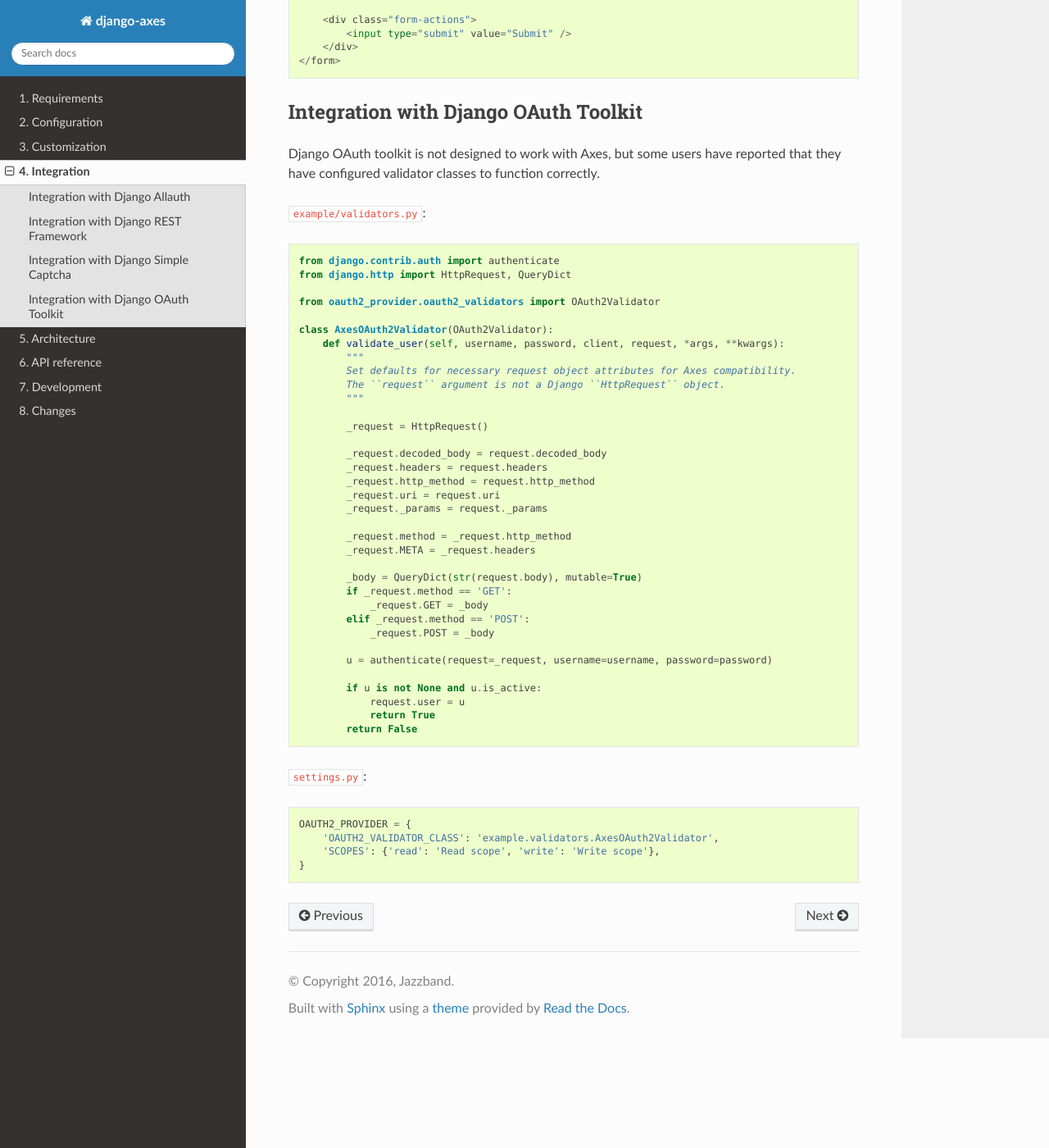
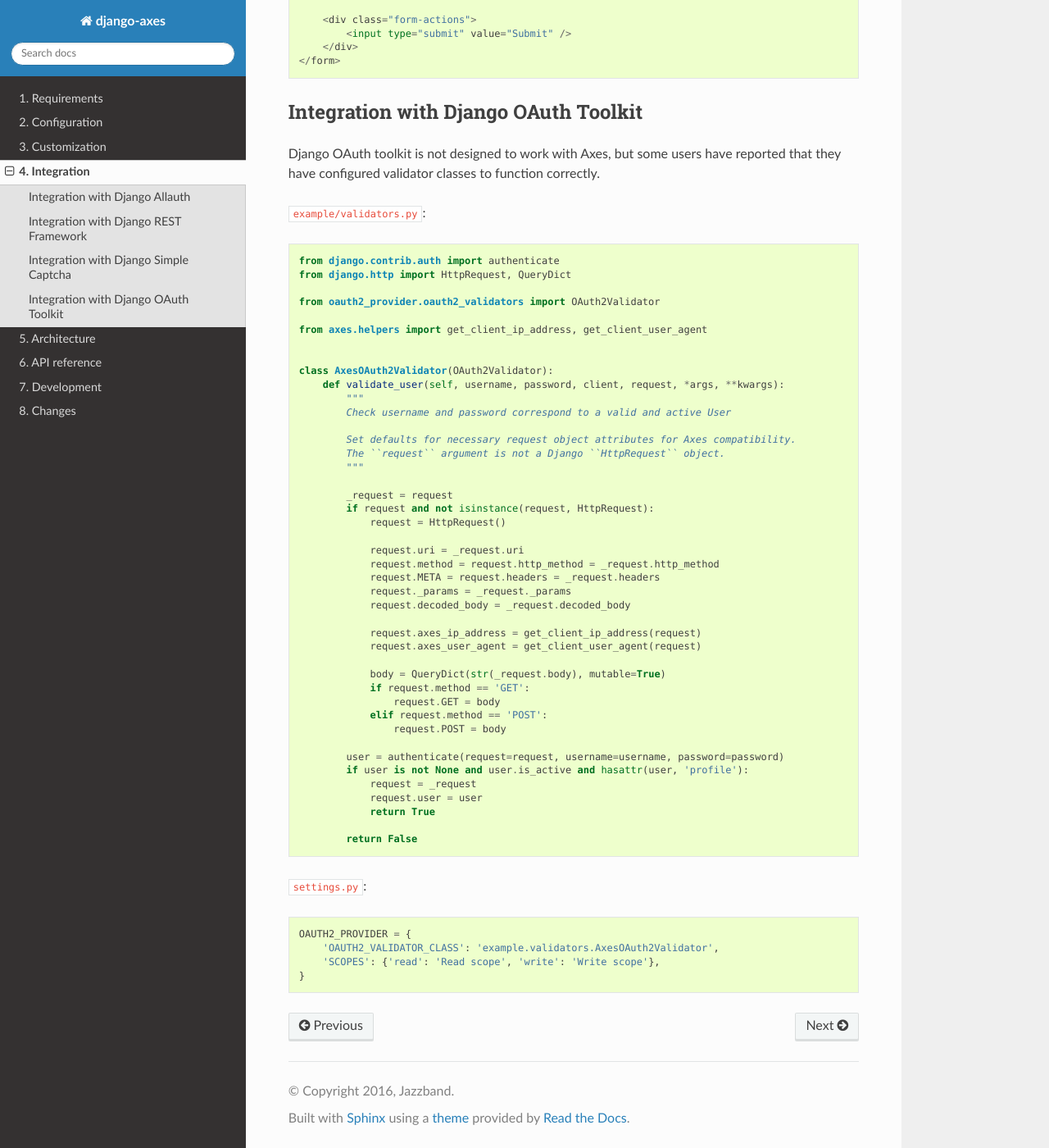
Before and after one commit to jazzband/django-axes, a Sphinx documentation site: the page built from docs/6_integration.rst, in a window 1280 px wide and 1400 px high, scrolled down 3704 px. Shown: the whole window at 82% size. Built offline with Sphinx 7.4.7 and the Read the Docs theme 2.0.0, drawn with Linux system fonts in a browser that asks for light colours; pages that are not in the unit, such as notebooks, are missing from menus; the version number could not be read and is left out.

Commit message:
Update OAuth2 validator example in docs
Inspired by jazzband/django-oauth-toolkit/issues/712
and solution by @hcNick for more functional authentication

```diff
--- a/docs/6_integration.rst
+++ b/docs/6_integration.rst
@@ -203,35 +203,43 @@
 
     from oauth2_provider.oauth2_validators import OAuth2Validator
 
+    from axes.helpers import get_client_ip_address, get_client_user_agent
+
+
     class AxesOAuth2Validator(OAuth2Validator):
         def validate_user(self, username, password, client, request, *args, **kwargs):
             """
+            Check username and password correspond to a valid and active User
+
             Set defaults for necessary request object attributes for Axes compatibility.
             The ``request`` argument is not a Django ``HttpRequest`` object.
             """
 
-            _request = HttpRequest()
+            _request = request
+            if request and not isinstance(request, HttpRequest):
+                request = HttpRequest()
 
-            _request.decoded_body = request.decoded_body
-            _request.headers = request.headers
-            _request.http_method = request.http_method
-            _request.uri = request.uri
-            _request._params = request._params
+                request.uri = _request.uri
+                request.method = request.http_method = _request.http_method
+                request.META = request.headers = _request.headers
+                request._params = _request._params
+                request.decoded_body = _request.decoded_body
 
-            _request.method = _request.http_method
-            _request.META = _request.headers
+                request.axes_ip_address = get_client_ip_address(request)
+                request.axes_user_agent = get_client_user_agent(request)
 
-            _body = QueryDict(str(request.body), mutable=True)
-            if _request.method == 'GET':
-                _request.GET = _body
-            elif _request.method == 'POST':
-                _request.POST = _body
+                body = QueryDict(str(_request.body), mutable=True)
+                if request.method == 'GET':
+                    request.GET = body
+                elif request.method == 'POST':
+                    request.POST = body
 
-            u = authenticate(request=_request, username=username, password=password)
+            user = authenticate(request=request, username=username, password=password)
+            if user is not None and user.is_active and hasattr(user, 'profile'):
+                request = _request
+                request.user = user
+                return True
 
-            if u is not None and u.is_active:
-                request.user = u
-                return True
             return False
 
 
```
